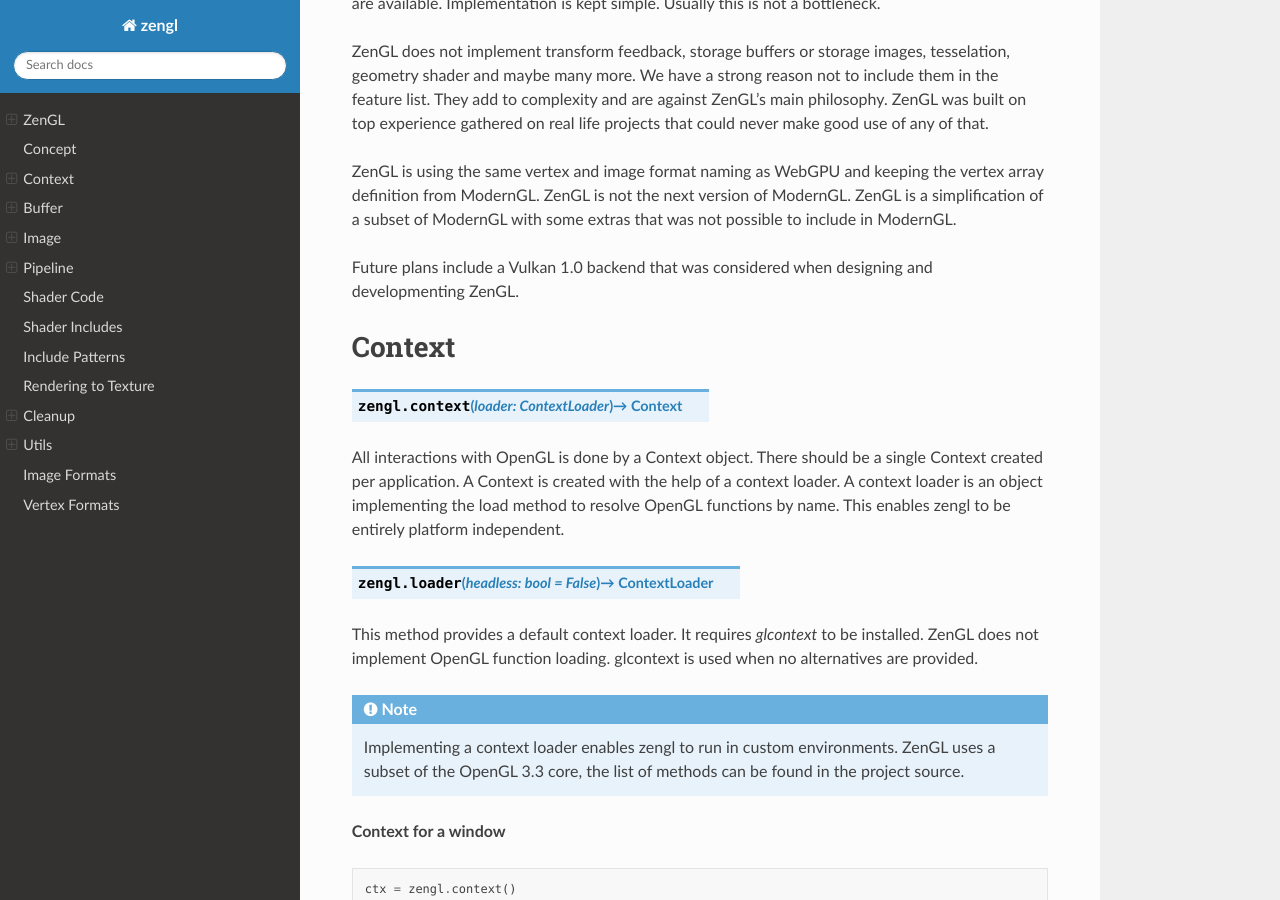
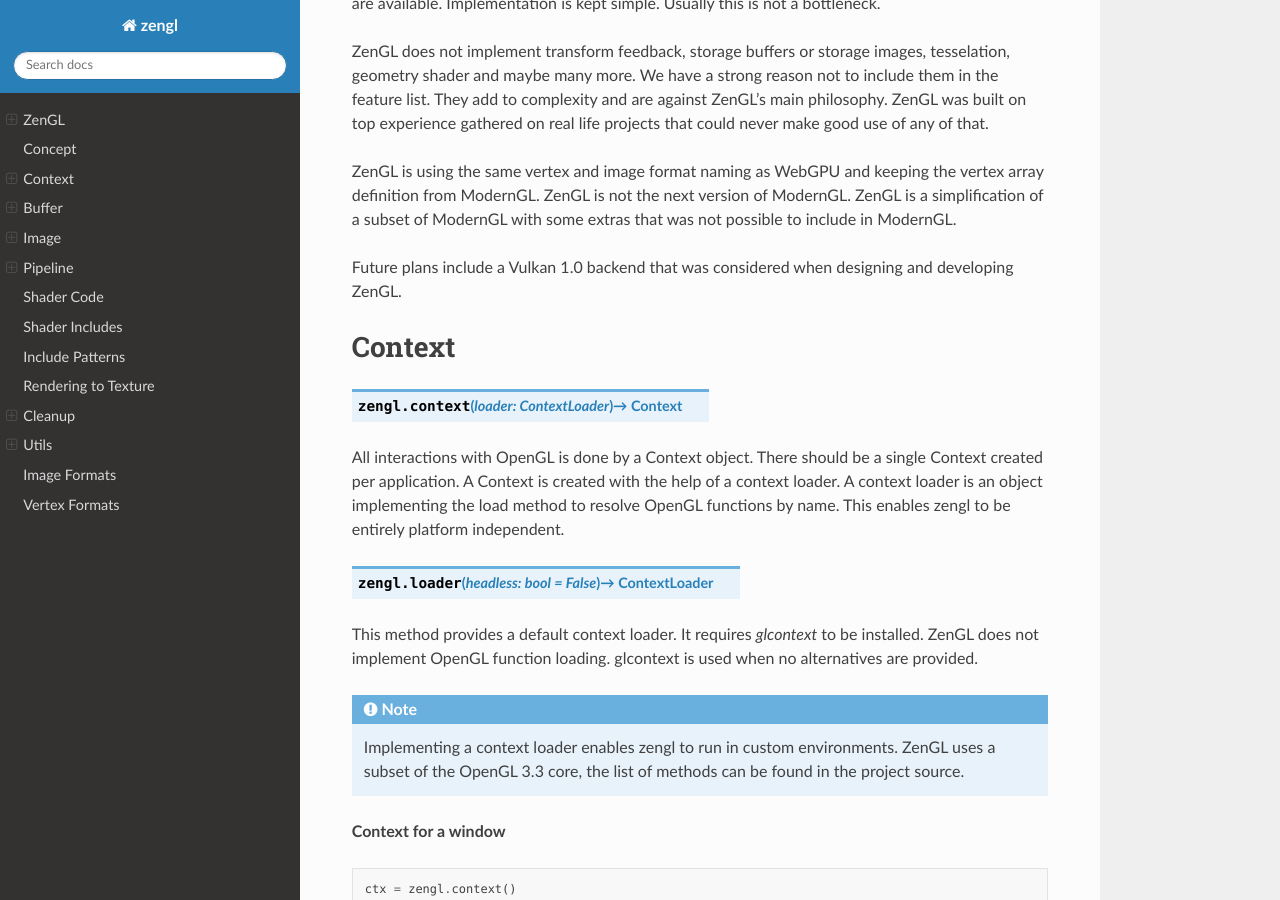
Before and after one commit to szabolcsdombi/zengl, a Sphinx documentation site: the page built from docs/index.rst, in a window 1280 px wide and 900 px high, scrolled down 1556 px. Built offline with Sphinx 7.4.7 and the Read the Docs theme 2.0.0, drawn with Linux system fonts in a browser that asks for light colours.

Commit message:
design and development fix

```diff
--- a/docs/index.rst
+++ b/docs/index.rst
@@ -67,7 +67,7 @@
   ZenGL is not the next version of ModernGL. ZenGL is a simplification of a subset of ModernGL with some extras
   that was not possible to include in ModernGL.
 
-| Future plans include a Vulkan 1.0 backend that was considered when designing and developmenting ZenGL.
+| Future plans include a Vulkan 1.0 backend that was considered when designing and developing ZenGL.
 
 Context
 -------
```
Also changed, not shown: README.md (+1 -1 lines).
